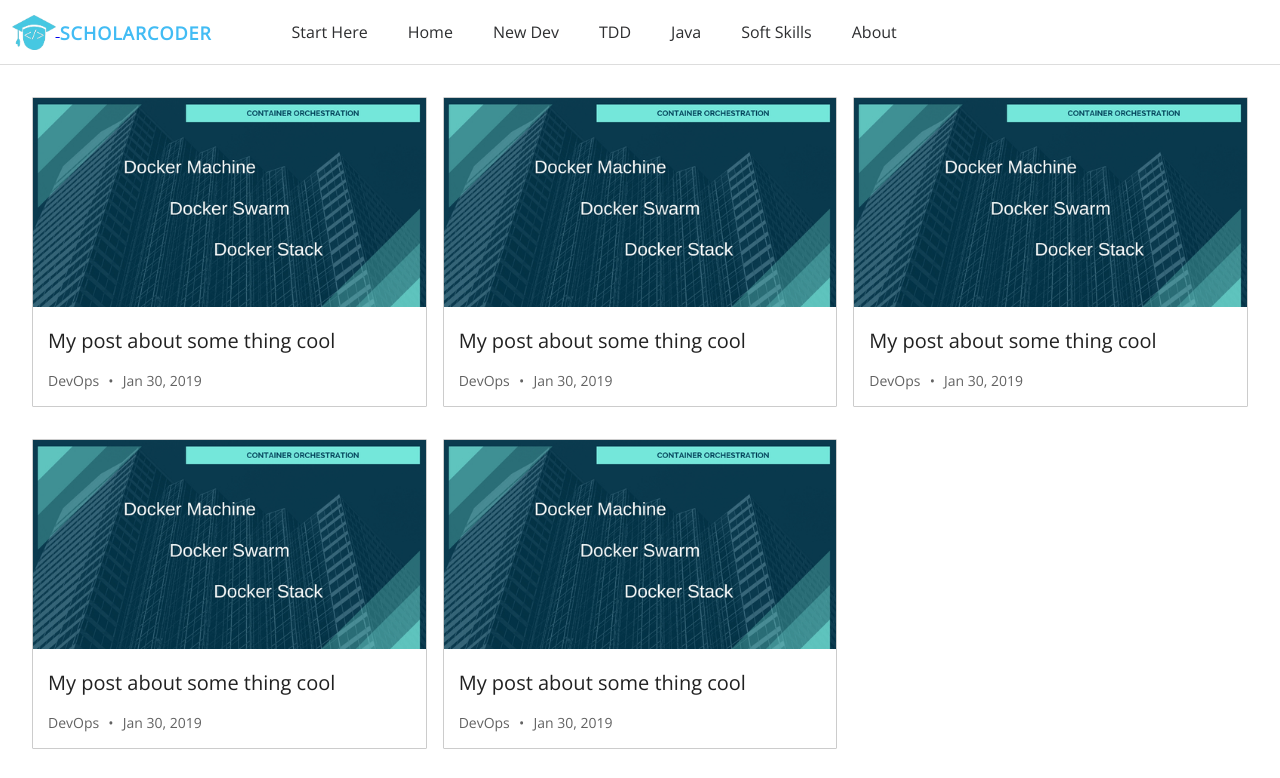
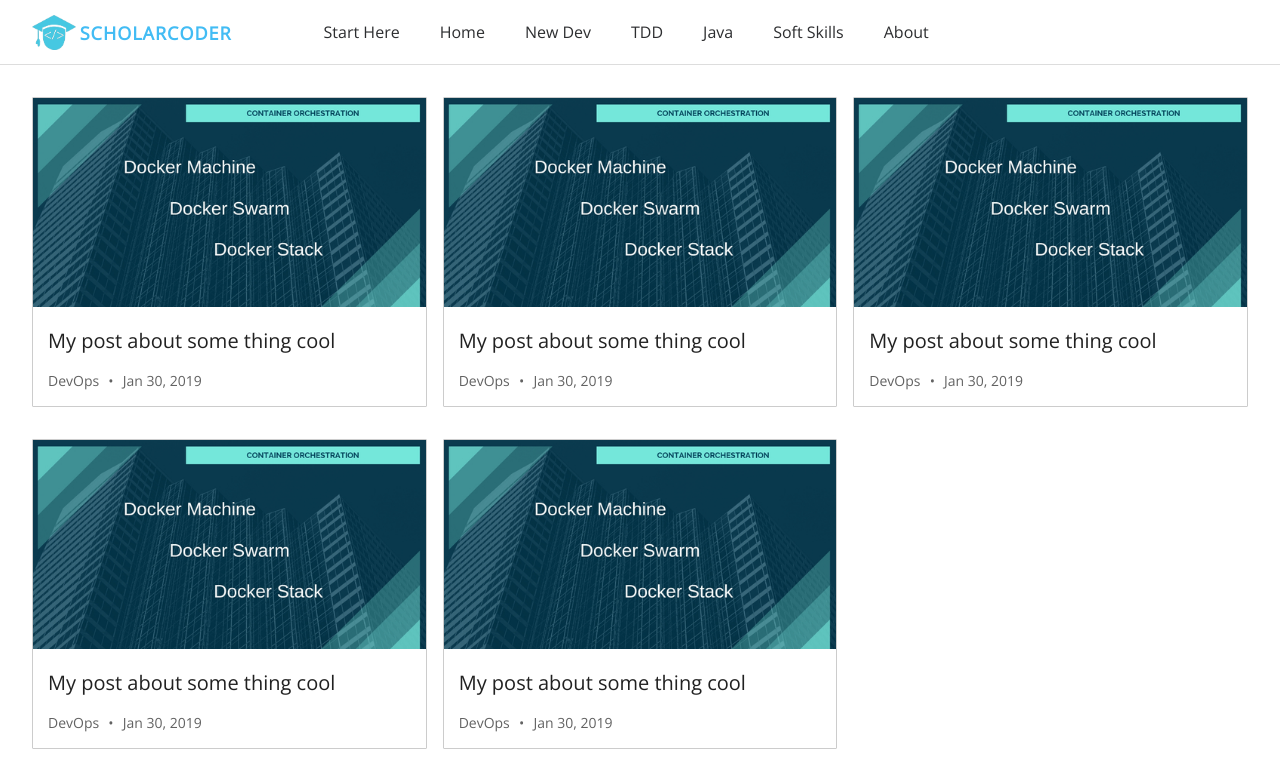
Before and after one commit to Adrianvdh/css-grid-blog, a plain HTML site: page home.html in a window 1280 px wide. Shown: the top 778 px of the page. Drawn offline with nearby package versions, Linux system fonts and the light colour scheme.

Commit message:
Fix nav resizing

```diff
--- a/home.css
+++ b/home.css
@@ -15,7 +15,10 @@ body {
     width: 100%;
     height: 65px;
     border-bottom: 1px solid #ddd;
+    margin: 0 auto;
+}
 
+#site-header .wrapper {
     display: flex;
 }
 
@@ -44,10 +47,10 @@ body {
 }
 
 #nav-site-logo {
-    margin: auto;
-    display: inline-block;
+    display: flex;
+    align-items: center;
     position: relative;
-    left: -20px;
+    margin: 0 auto;
 }
 
 #nav-site-logo a img {
@@ -146,7 +149,6 @@ button.nav-menu {
     display: grid;
     grid-template-columns: auto;
     grid-row-gap: 2rem;
-
     padding: 2em;
 }
 
@@ -184,6 +186,7 @@ button.nav-menu {
     padding-right: 2em;
     height: 100%;
     margin: 0 auto;
+    position: relative;
 }
 .site-footer {
     background-color: #f8f8f8;
@@ -246,12 +249,13 @@ button.nav-menu {
 }
 
 @media only screen and (min-width: 550px) {
-    #site-header {
-        max-width: 1400px;
+    #nav-site-logo {
+        margin: 0 auto;
+        padding-right: 1em;
     }
     .posts {
-        margin: auto;
-        max-width: 1000px;;
+        margin: 0 auto;
+        max-width: 1000px;
         grid-template-columns: auto auto;
         grid-column-gap: 1rem;
     }
@@ -270,19 +274,19 @@ button.nav-menu {
         grid-template-columns: auto auto auto auto;
         max-width: 995px;
     }
-
+    #nav-site-logo {
+        padding-right: 2em;
+    }
 }
 
 @media only screen and (min-width: 1000px) {
-    #site-header {
+
+    #site-header .wrapper {
         max-width: 1000px;
     }
+
     #nav-button {
         display: none;
-    }
-
-    #nav-site-logo {
-        margin: auto 0;
     }
 
     .nav-menu-desktop {
@@ -313,12 +317,17 @@ button.nav-menu {
 }
 
 @media only screen and (min-width: 1200px) {
-    #site-header {
+    #site-header .wrapper {
         max-width: 1400px;
     }
+
+    #nav-site-logo {
+        margin: unset;
+    }
+
     .posts {
         max-width: 1400px;
-        margin: auto;
+        margin: 0 auto;
         grid-template-columns: auto auto auto;
         grid-column-gap: 1rem;
     }
@@ -327,3 +336,7 @@ button.nav-menu {
         max-width: 1400px;
     }
 }
+
+a:-webkit-any-link {
+    text-decoration: unset;
+}
--- a/home.html
+++ b/home.html
@@ -11,7 +11,8 @@
 </head>
 <body>
 
-    <header id="site-header" class="wrapper">
+    <header id="site-header">
+        <div class="wrapper">
             <button id="nav-button">
                 <div id="nav-menu-block">
                     <span></span>
@@ -36,6 +37,8 @@
                 <li><a href="#">Soft Skills</a></li>
                 <li><a href="#">About</a></li>
             </ul>
+        </div>
+
 
         <div id="nav-shadow"></div>
     </header>
```
Lines whose indentation alone changed are shown as unchanged.
